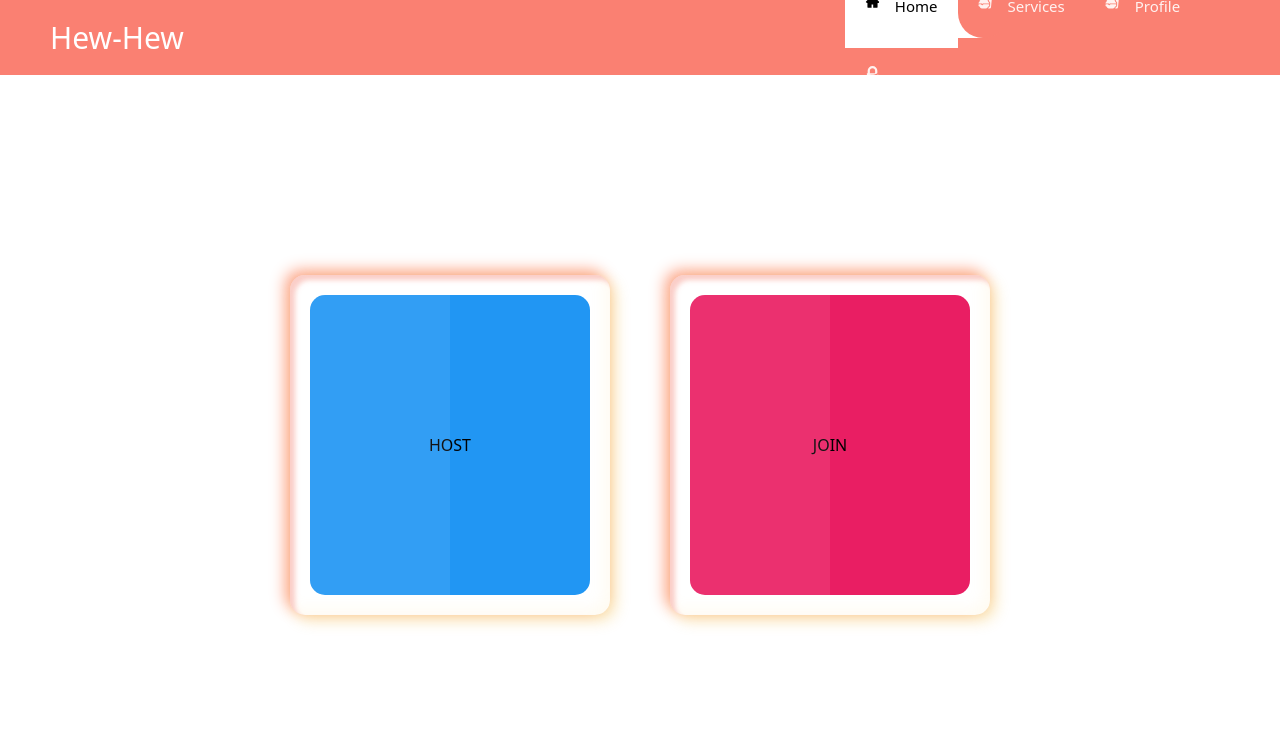
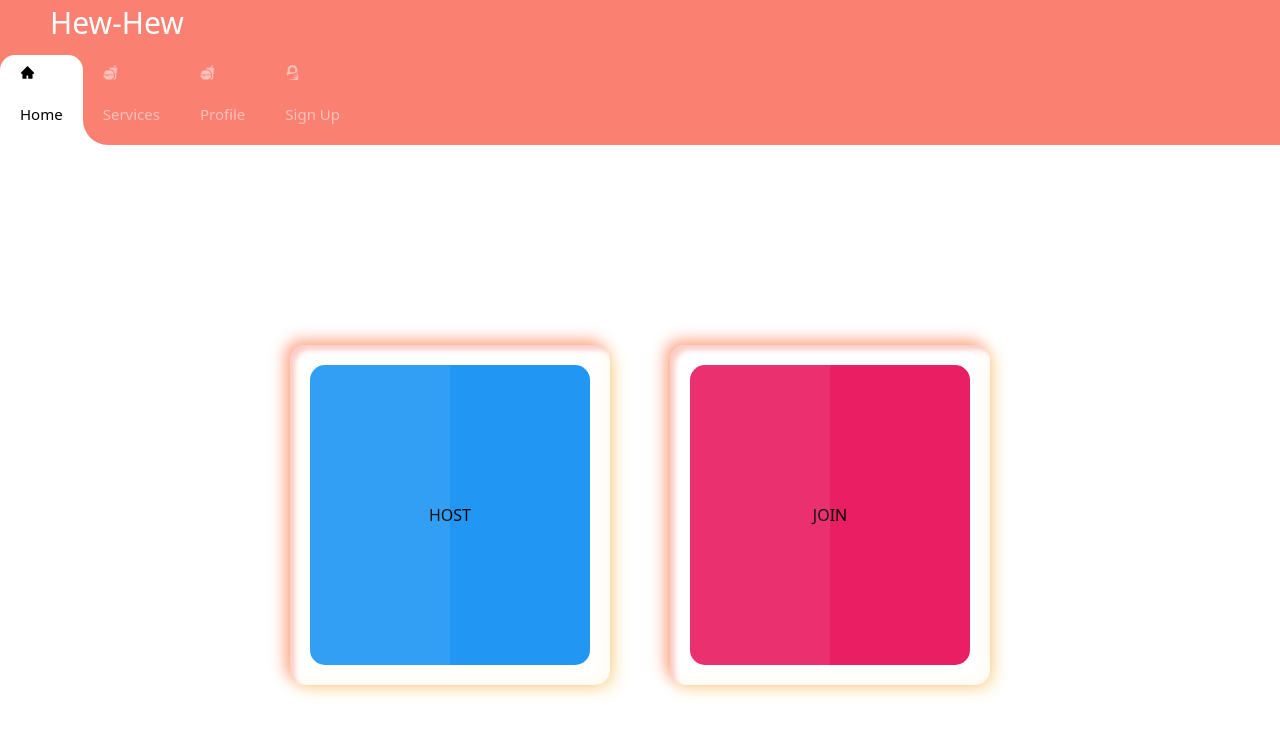
Before and after one commit to worachanon226/Web-Dev-Project, a React (Create React App) app in the folder front-end/: page / in a window 1280 px wide. Shown: the top 736 px of the page. Built offline with nearby package versions, Linux system fonts and the light colour scheme.

Commit message:
update Navbar

```diff
--- a/front-end/src/App.css
+++ b/front-end/src/App.css
@@ -1,9 +1,9 @@
 
-
+/*
 @media screen and (max-width: 700px) and (min-width: 500px) {
     div.example {
         font-size: 50px;
         padding: 50px;
         background: red;
     }
-}
+} */
--- a/front-end/src/Pages/Components/Nav.jsx
+++ b/front-end/src/Pages/Components/Nav.jsx
@@ -10,6 +10,7 @@ import $ from 'jquery';
 
 const Nav = () => {
   function animation() {
+
     var tabsNewAnim = $('#navbarSupportedContent')
     var activeItemNewAnim = tabsNewAnim.find('.active');
     var activeWidthNewAnimHeight = activeItemNewAnim.innerHeight();
@@ -50,78 +51,65 @@ const Nav = () => {
   return (
     <>
 
-      <nav style={{ display: 'flex', justifyContent: 'space-between', alignItems: "center", height: '75px' }} className="navbar navbar-expand-lg navbar-mainbg">
-
-        <Link  to="/" className='text' exact>
+      <nav className="navbar navbar-expand-lg navbar-mainbg">
+        <Link className="text" to="/" exact>
           Hew-Hew
         </Link>
 
-        <div style={{ display: 'flex', width: '34%' }}>
-          {/* <button
-            className="navbar-toggler"
+        <button className="navbar-toggler collapsed border-0"
           onClick={function () {
             setTimeout(function () { animation(); });
           }}
-            type="button" data-toggle="collapse" data-target="#navbarSupportedContent" aria-controls="navbarSupportedContent" aria-expanded="false" aria-label="Toggle navigation">
-            <i className="fas fa-bars text-white"></i>
-          </button> */}
+          type="button" data-toggle="collapse" data-target="#navbarSupportedContent">
+          <span class="navbar-toggler-icon"></span>
+        </button>
 
-          <div
-            className="collapse navbar-collapse" id="navbarSupportedContent">
+
+        <div className="d-flex collapse navbar-collapse justify-content-end" id="navbarSupportedContent">
           <ul className="navbar-nav ml-auto">
 
             <div className="hori-selector">
-                <div className="left"></div>
-                <div className="right"></div>
+              <div className="left" />
+              <div className="right" />
             </div>
 
+            <li className="nav-item active">
+              <Link className="nav-link d-flex justify-content-center" to="/" >
+                <i className="fas fa-tachometer-al m-1">
+                  <AiFillHome />
+                </i>
+                <h5 className='text-center'>Home</h5>
+              </Link>
+            </li>
 
-
-
-
-              <li className="nav-item active" >
-                <Link to="/" exact style={{ display: 'flex', alignItems: "center" }}>
-                  <i
-                    className="fas fa-tachometer-alt" >
-                    <AiFillHome/>
+            <li className="nav-item">
+              <Link className="nav-link d-flex justify-content-center" to="/service" >
+                <i className="fas fa-tachometer-al m-1">
+                  <IoFastFood />
                 </i>
-                  <h2>Home</h2>
+                <h5 className='text-center'>Services</h5>
               </Link>
             </li>
 
 
-
-              <li className="nav-item" >
-                <Link to="/service" exact style={{ display: 'flex', alignItems: "center" }}>
-                  <i
-                    className="far fa-clone">
+            <li className="nav-item">
+              <Link className="nav-link d-flex justify-content-center" to="/profile" >
+                <i className="fas fa-address-book m-1">
                   <IoFastFood />
                 </i>
-                  <h2> Services</h2>
-                </Link>
-              </li>
-
-              <li className="nav-item" >
-                <Link to="/service" exact style={{ display: 'flex', alignItems: "center" }}>
-                  <i
-                    className="far fa-clone">
-                    <IoFastFood />
-                  </i>
-                  <h2>Profile</h2>
+                <h5 className='text-center'>Profile</h5>
               </Link>
             </li>
 
             <li className="nav-item">
-                <Link to="/login" exact style={{ display: 'flex', alignItems: "center" }}>
-                  <i
-                    className="far fa-copy">
+              <Link className="nav-link d-flex justify-content-center" to="/login" >
+                <i className="fas fa-clone m-1">
                   <SiGnuprivacyguard />
                 </i>
-                  <h2>Log In</h2>
+                <h5 className='text-center'>Sign Up</h5>
               </Link>
             </li>
           </ul>
-          </div>
         </div>
       </nav>
       <Outlet />
--- a/front-end/src/Pages/Components/style/Nav.css
+++ b/front-end/src/Pages/Components/style/Nav.css
@@ -8,14 +8,13 @@ i {
   margin-right: 10px;
 }
 .navbar-logo {
-  padding: 35px;
+  padding: 15px;
   color: #fff;
   pointer-events: none;
 }
 
 .navbar-mainbg {
-  background-color: #FA8072;
-  /* box-shadow: 1px 2px 9px #F4AAB9; */
+  background-color: #FA8072;;
   padding: 0px;
 }
 #navbarSupportedContent {
@@ -27,15 +26,14 @@ i {
   margin: 0px;
 }
 #navbarSupportedContent ul li a i {
-  margin-right: 15px;
-
+  margin-right: 10px;
 }
 #navbarSupportedContent li {
   list-style-type: none;
   float: left;
 }
 #navbarSupportedContent ul li a {
-  color: rgba(255, 255, 255, 0.894);
+  color: rgba(255, 255, 255, 0.5);
   text-decoration: none;
   font-size: 15px;
   display: block;
@@ -54,6 +52,8 @@ i {
   position: absolute;
   right: 20px;
   top: 10px;
+  font-size: 14px;
+  font-family: 'Font Awesome 5 Free';
   display: inline-block;
   padding-right: 3px;
   vertical-align: middle;
@@ -98,7 +98,7 @@ i {
   width: 50px;
   height: 50px;
   border-radius: 50%;
-  background-color: #FA8072;
+  background-color: #FA8072;;
 }
 .hori-selector .right:before {
   bottom: 0;
@@ -108,7 +108,7 @@ i {
   bottom: 0;
   left: -25px;
 }
-@media (max-width: 700px) {
+@media (max-width: 991px) {
   #navbarSupportedContent ul li a {
     padding: 12px 30px;
   }
@@ -139,13 +139,3 @@ i {
     left: -25px;
   }
 }
-
-.nav-item h2 {
-  margin-top: 10px;
-  font-size: 15px;
-  text-align: center;
-}
-
-.navbar-toggler .fas {
-  background-color: #fff;
-}
```
Also changed, not shown: front-end/src/index.css (line endings or trailing spaces). Lines whose indentation alone changed are shown as unchanged.
